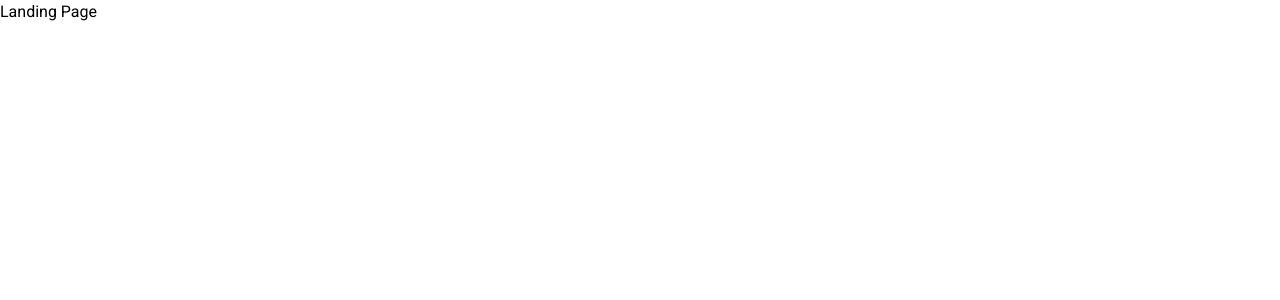
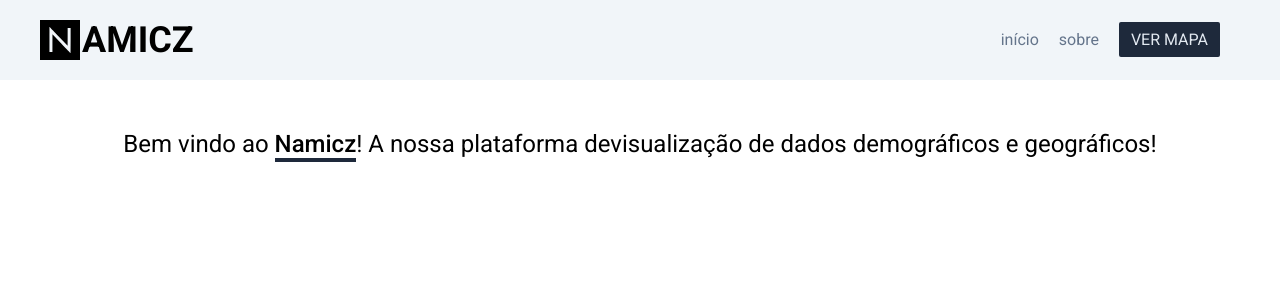
Before and after one commit to MatheusCamargoGinebro/namicz, a React (Vite) app: page / in a window 1280 px wide. Shown: the top 300 px of the page. Built offline with nearby package versions, Linux system fonts and the light colour scheme.

Commit message:
landingpage Start

```diff
--- a/index.html
+++ b/index.html
@@ -2,7 +2,7 @@
 <html lang="en">
   <head>
     <meta charset="UTF-8" />
-    <link rel="icon" type="image/svg+xml" href="/vite.svg" />
+    <link rel="icon" type="image/svg+xml" href="src/assets/images/namicz-Icon.svg" />
     <meta name="viewport" content="width=device-width, initial-scale=1.0" />
     <title>Namicz</title>
   </head>
--- a/src/App/App.jsx
+++ b/src/App/App.jsx
@@ -1,6 +1,6 @@
 import { BrowserRouter as Router, Routes, Route } from 'react-router-dom'
-import LandingPage from './Pages/LandingPage/LandingPage'
-import MapScreen from './Pages/MapScreen/MapScreen'
+import LandingPage from './Pages/LandingPage'
+import MapScreen from './Pages/MapScreen'
 
 function App() {
   return (
--- /dev/null
+++ b/src/App/Pages/LandingPage.jsx
@@ -0,0 +1,21 @@
+import UnderlineTx from '../../Components/Basic/UnderlineTx';
+import Header from '../../Components/Header/Header';
+
+function LandingPage() {
+  return (
+    <>
+      <Header/>
+      <div className='mb-32 flex'/>
+      <div className='text-center justify-center w-full'>
+        <h1 className='text-2xl'>Bem vindo ao <UnderlineTx text="Namicz"/>! A nossa plataforma devisualização de dados demográficos e geográficos!</h1>
+      </div>
+
+
+
+      <div className='h-[125vh]'/>
+    </>
+  );
+}
+
+
+export default LandingPage;
--- a/src/App/Pages/LandingPage/LandingPage.jsx
+++ /dev/null
@@ -1,12 +0,0 @@
-
-
-function LandingPage() {
-  return (
-    <div>
-      <h1>Landing Page</h1>
-    </div>
-  );
-}
-
-
-export default LandingPage;
--- /dev/null
+++ b/src/Components/Basic/Logo.jsx
@@ -0,0 +1,11 @@
+import Namicz from '../../assets/images/namicz-Icon.svg';
+
+const Logo = () => {
+  return (
+    <div className="my-auto w-fit font-semibold text-4xl">
+        <a href="#"className="flex content"><img src={Namicz} className="w-10"/><h1 className="my-auto ml-0.5">AMICZ</h1></a>
+    </div>
+  );
+}
+
+export default Logo;
--- /dev/null
+++ b/src/Components/Basic/UnderlineTx.jsx
@@ -0,0 +1,9 @@
+const UnderlineTx = ({text}) => {
+
+
+  return (
+    <span className='border-b-4 font-medium border-slate-800'>{text}</span>
+  );
+}
+
+export default UnderlineTx;
--- /dev/null
+++ b/src/Components/Header/Header.jsx
@@ -0,0 +1,26 @@
+// Desc: Header Component
+import Logo from '../../Components/Basic/Logo';
+function Header() {
+    return (
+      <div className='fixed flex justify-between items-center w-full bg-slate-100 py-5 px-10'>
+        <Logo/>
+
+        <div>
+            <ul className='flex'>
+                <li className='mr-5'>
+                <a href='#' className='text-slate-500 hover:text-black'>início</a>
+                </li>
+                <li className='mr-5'>
+                <a href='#' className='text-slate-500 hover:text-black'>sobre</a>
+                </li>
+                <li className='mr-5'>
+                <a href='/Map' className='text-slate-200 bg-slate-800 px-3 py-2 rounded-sm hover:text-slate-50 hover:bg-black duration-75'>VER MAPA</a>
+                </li>
+            </ul>
+        </div>
+      </div>
+    );
+  }
+
+
+  export default Header;
```
Also changed, not shown: src/App/Pages/MapScreen.jsx (renamed from src/App/Pages/MapScreen/MapScreen.jsx), src/Components/Basic/ButtonTxLeft.jsx (added), src/Components/Basic/ButtonTxRight.jsx (added).
